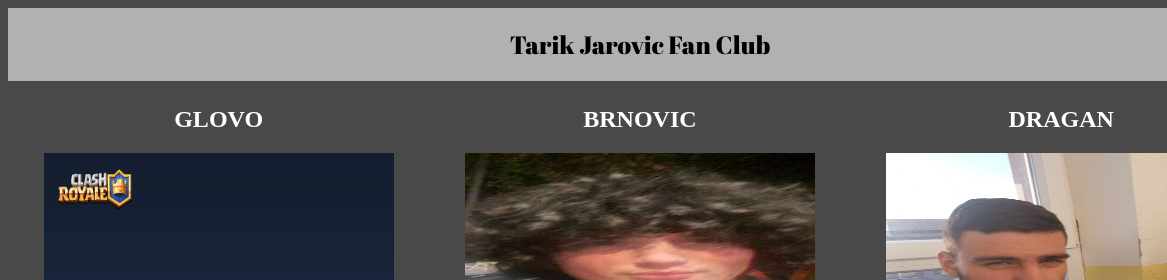
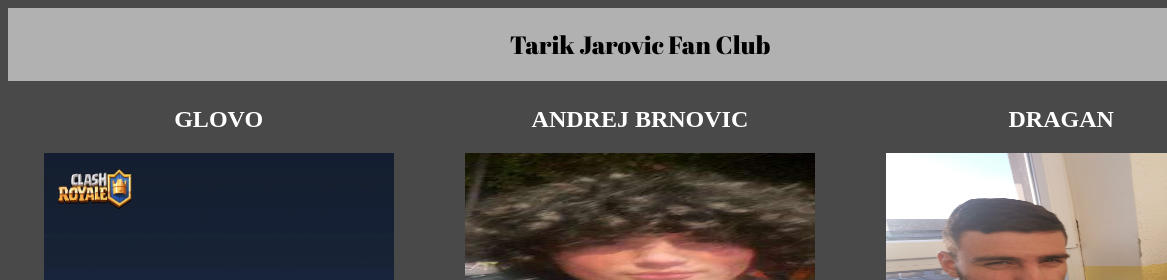
Before and after one commit to Grajko1/Grajko1.github.io, a plain HTML site: page Sinovi.html in a window 1280 px wide. Shown: the top 280 px of the page, 0-1167 px from the left. Drawn offline with Linux system fonts and the light colour scheme; a web font is replaced by a local one.

Commit message:
Update Sinovi.html

```diff
--- a/Sinovi.html
+++ b/Sinovi.html
@@ -34,7 +34,7 @@
             <img src="images/Sinovi/Royal_recruits.webp" alt="Royal Glovo">
         </div>
         <div class="column">
-            <h2>BRNOVIC</h2>
+            <h2>ANDREJ BRNOVIC</h2>
             <img src="images/Sinovi/Brnovic.png" alt="Brnovic">
         </div>
         <div class="column">
```
